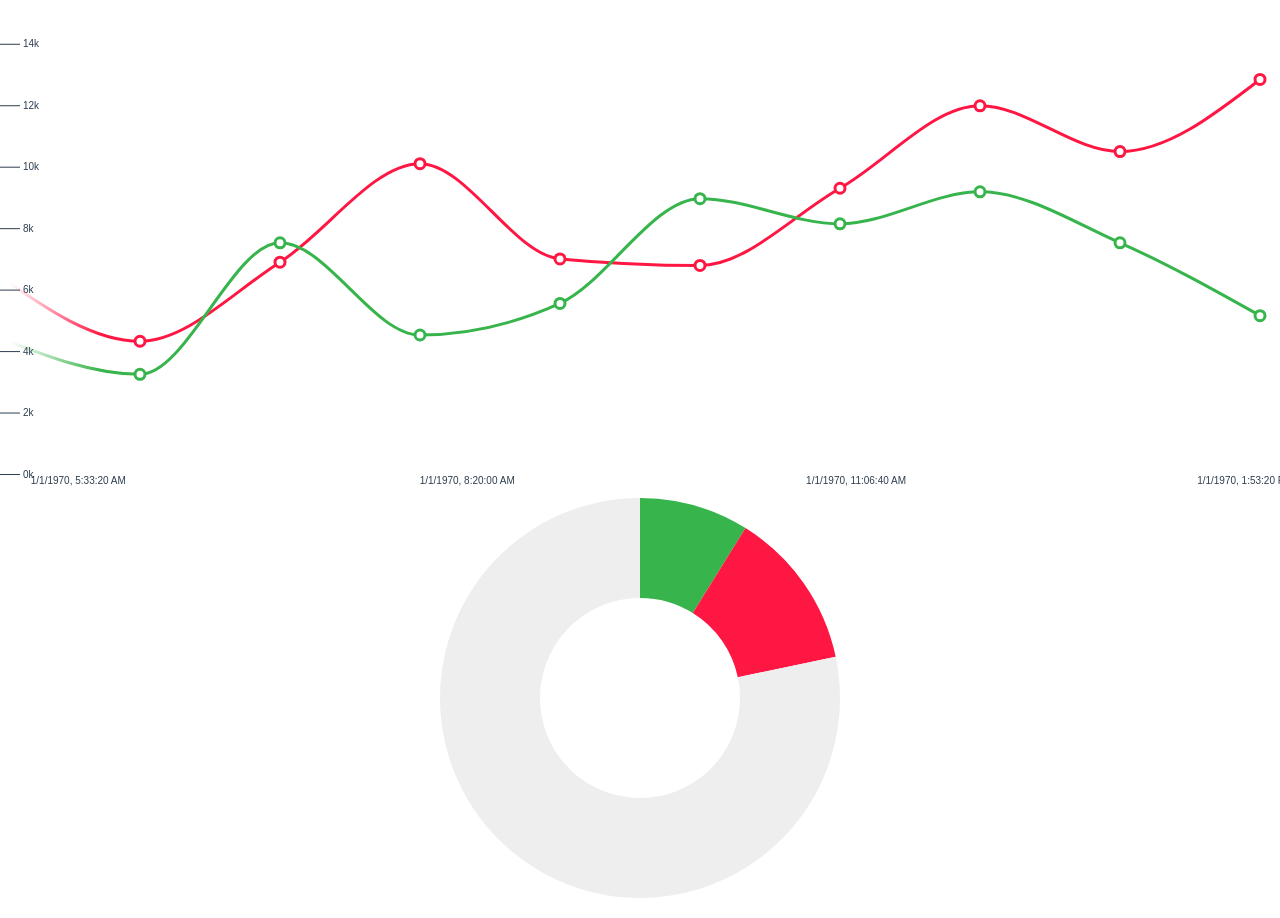
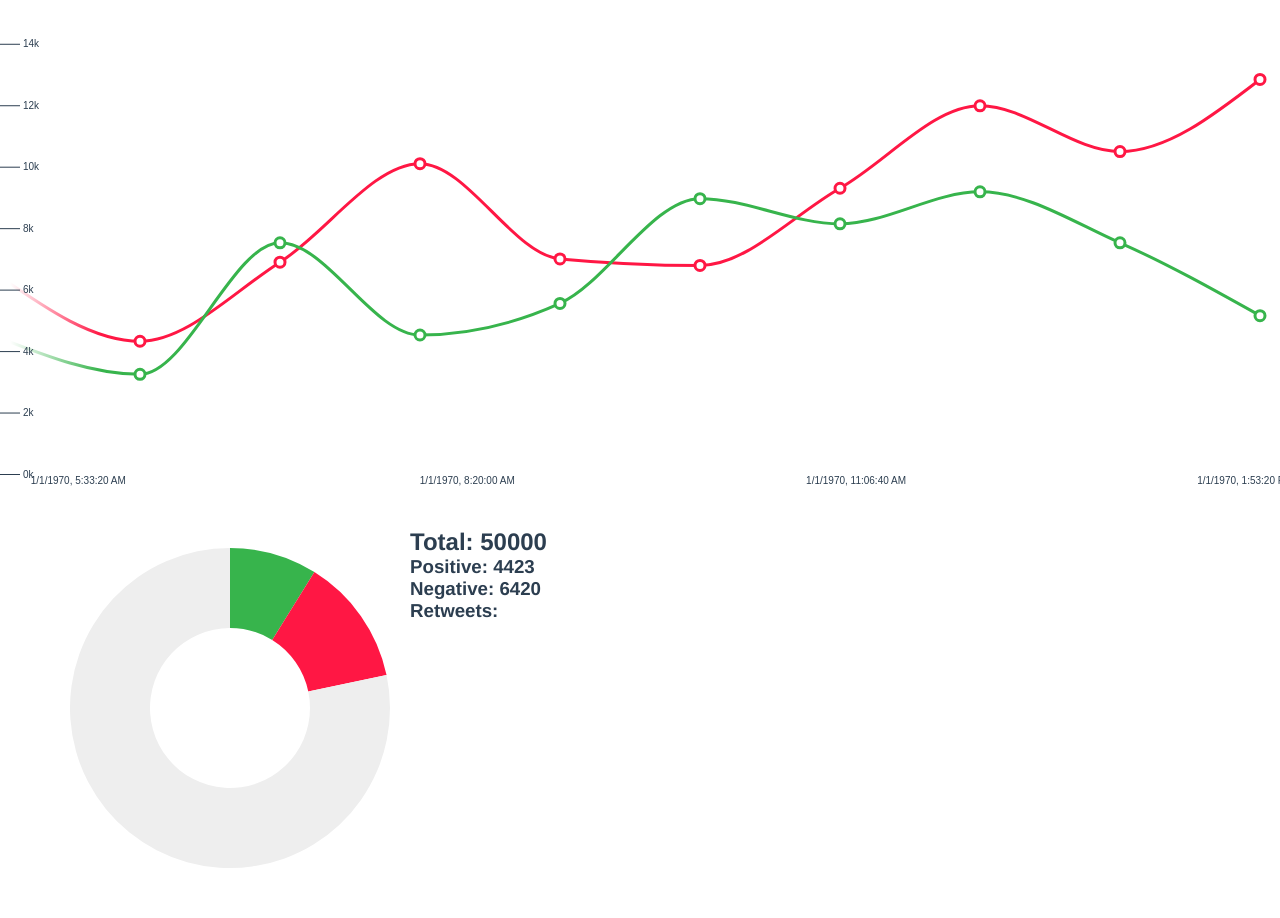
Before and after one commit to mfigurski80/tweet-frontend, a Vue app: page / in a window 1280 px wide. Built offline with nearby package versions, Linux system fonts and the light colour scheme.

Commit message:
Resize piechart, add text

```diff
--- a/src/App.vue
+++ b/src/App.vue
@@ -58,7 +58,6 @@ body {
   font-family: Montserrat, Helvetica, Arial, sans-serif;
   -webkit-font-smoothing: antialiased;
   -moz-osx-font-smoothing: grayscale;
-  text-align: center;
   color: #2c3e50;
 }
 </style>
--- a/src/components/PieChart.vue
+++ b/src/components/PieChart.vue
@@ -1,7 +1,12 @@
 <template>
-  <div>
-    <div style="display: None">{{ chartData }}</div>
+  <div id="main">
     <div id="d3PieChart"></div>
+    <div>
+      <h2>Total: {{ chartData.total }}</h2>
+      <h3>Positive: {{ chartData.positive }}</h3>
+      <h3>Negative: {{ chartData.negative }}</h3>
+      <h3>Retweets: {{ chartData.retweets }}</h3>
+    </div>
   </div>
 </template>
 
@@ -36,23 +41,20 @@ export default {
     },
     drawGraph() {
       const data = this.prepareData();
-      const width = 400;
-      const height = 400;
-      const radius = 200;
 
       // set up canvas
       d3.selectAll("#d3PieChart > *").remove();
       const svg = d3
         .select("#d3PieChart")
         .append("svg")
-        .attr("height", height)
-        .attr("width", width)
-        .attr("viewBox", [-width / 2, -height / 2, width, height]);
+        .attr("height", "100%")
+        .attr("width", "100%")
+        .attr("viewBox", [-1, -1, 2, 2]);
 
       const arc = d3
         .arc()
-        .innerRadius(radius / 2)
-        .outerRadius(radius);
+        .innerRadius(1 / 2)
+        .outerRadius(1);
       svg
         .append("g")
         .selectAll("path")
@@ -66,6 +68,12 @@ export default {
 </script>
 
 <style>
+#d3PieChart {
+  height: 40vh;
+  margin: 20px;
+  /* width: 400px;
+  height: 400px; */
+}
 #d3PieChart .positive {
   fill: rgb(55, 180, 76);
 }
@@ -76,3 +84,9 @@ export default {
   fill: #eee;
 }
 </style>
+<style scoped>
+#main {
+  display: flex;
+  padding: 30px 50px;
+}
+</style>
```
